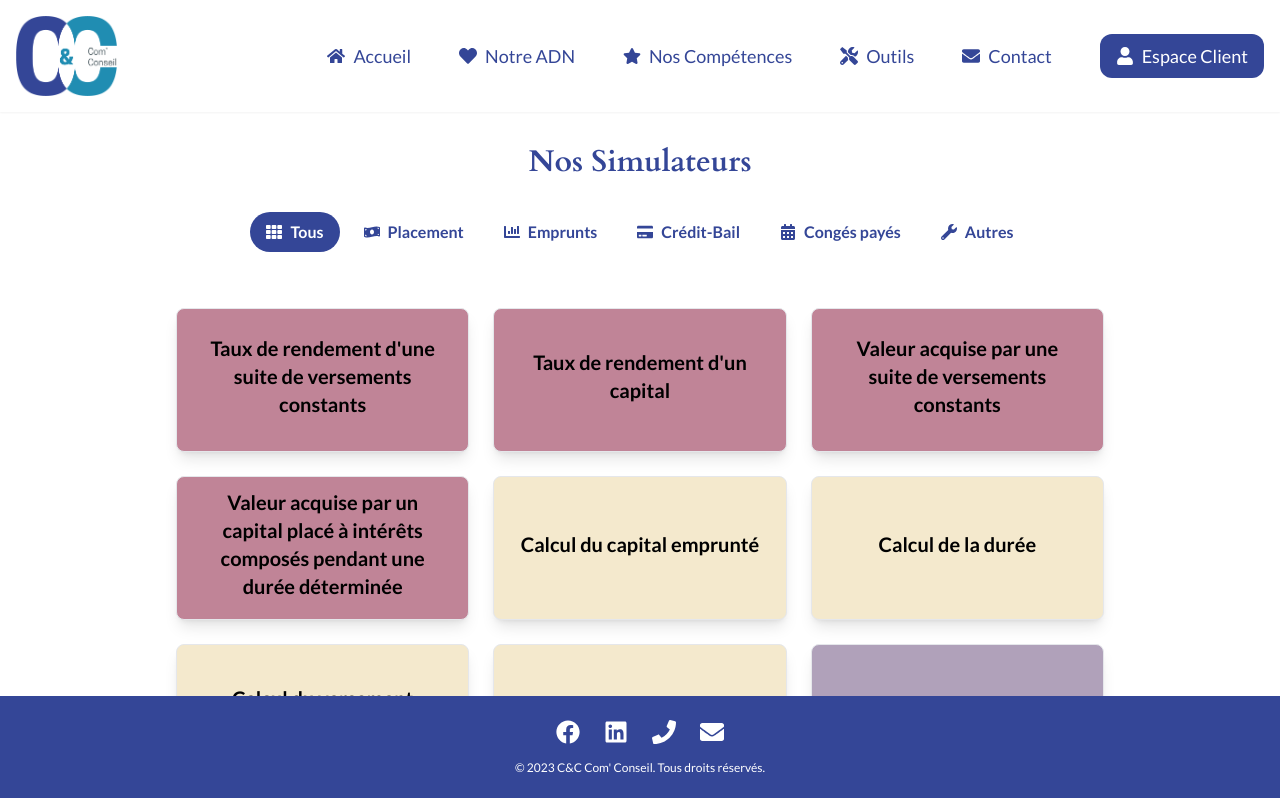
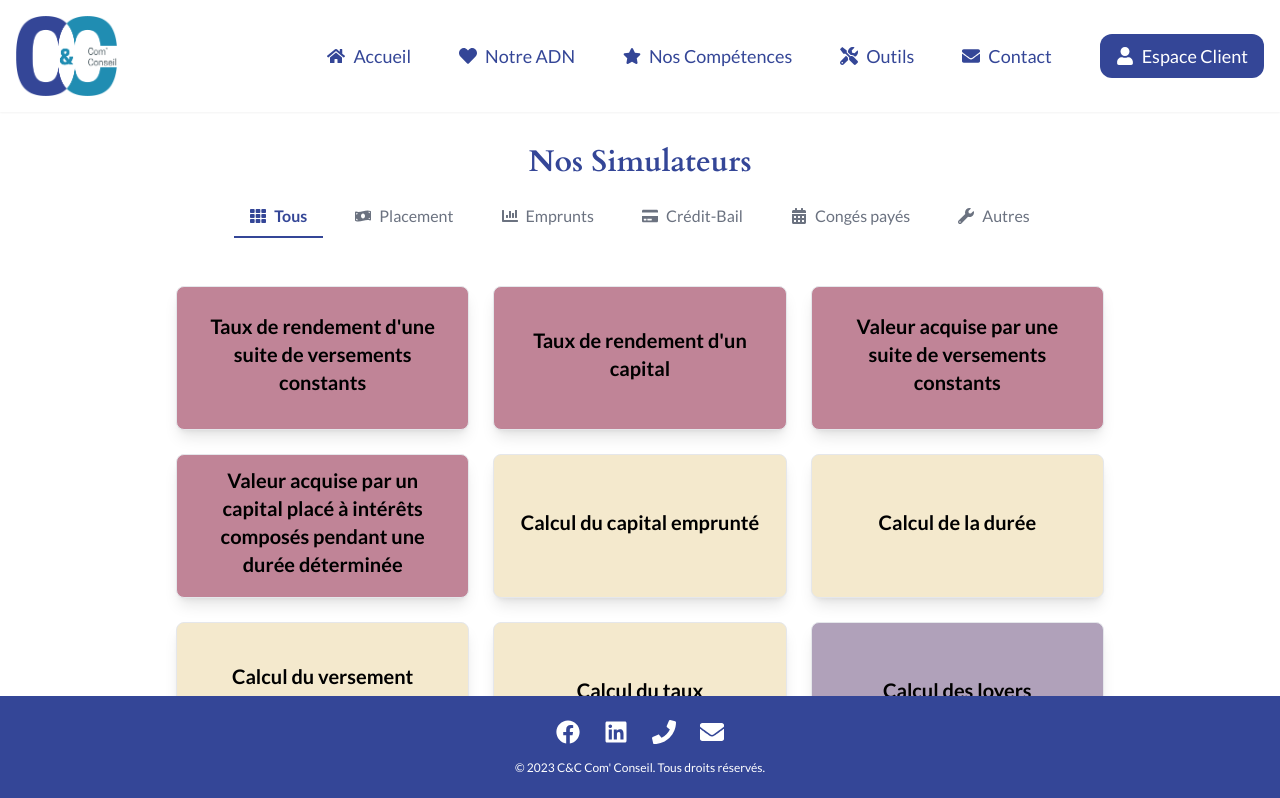
Before and after one commit to AntoineWtz/com-conseil, a React (Create React App) app: page /simulators in a window 1280 px wide. Shown: the top 798 px of the page. Built offline with nearby package versions, Linux system fonts and the light colour scheme.

Commit message:
edit framer motion

```diff
--- a/src/pages/Simulators.tsx
+++ b/src/pages/Simulators.tsx
@@ -3,6 +3,7 @@ import MainLayout from '../layouts/MainLayout';
 import { getSimulators, getCategories } from '../services/simulatorService';
 import { Simulator } from '../types';
 import SimulatorCard from '../components/SimulatorCard';
+import { motion, AnimatePresence } from 'framer-motion';
 import { FaTh, FaMoneyBillWave, FaChartBar, FaCreditCard, FaCalendarAlt, FaWrench } from 'react-icons/fa';
 
 const Simulators: React.FC = () => {
@@ -10,7 +11,6 @@ const Simulators: React.FC = () => {
     const [loading, setLoading] = useState<boolean>(true);
     const [categories, setCategories] = useState<string[]>([]);
     const [selectedCategory, setSelectedCategory] = useState<string | null>('Tous');
-    const [fade, setFade] = useState<boolean>(false);
 
     useEffect(() => {
         Promise.all([getSimulators(), getCategories()]).then(([simulatorData, categoryData]) => {
@@ -21,11 +21,7 @@ const Simulators: React.FC = () => {
     }, []);
 
     const handleCategoryChange = (category: string) => {
-        setFade(true);
-        setTimeout(() => {
         setSelectedCategory(category);
-            setFade(false);
-        }, 300);
     };
 
     const filteredSimulators = selectedCategory && selectedCategory !== 'Tous'
@@ -55,21 +51,23 @@ const Simulators: React.FC = () => {
         <MainLayout>
             <section className="mt-8">
                 <h2 className="text-3xl font-cardo text-[#344697] font-bold mb-4 text-center">Nos Simulateurs</h2>
-                <nav className="flex flex-wrap justify-center mt-8 mb-8">
-                    <ul className="flex flex-wrap justify-center space-x-2">
+                <div className="flex justify-center mb-8">
                     {categories.map(category => (
-                            <li
+                        <motion.button
                             key={category}
-                                className={`font-bold text-sm lg:text-base cursor-pointer mb-2 px-4 py-2 rounded-full flex items-center space-x-2 ${selectedCategory === category ? 'bg-[#344697] text-white' : ''} text-[#344697] hover:bg-blue-200 transition-colors duration-300`}
                             onClick={() => handleCategoryChange(category)}
+                            className={`px-4 py-2 mx-2 border-b-2 ${selectedCategory === category ? 'border-[#344697] text-[#344697] font-bold' : 'border-transparent text-gray-500'}`}
+                            whileTap={{ scale: 0.95 }}
+                            transition={{ type: "spring", stiffness: 300 }}
                         >
+                            <div className={`text-sm lg:text-base cursor-pointer rounded-full flex items-center space-x-2`}>
                                 {categoryIcons[category]}
                                 <span>{category}</span>
-                            </li>
+                            </div>
+                        </motion.button>
                     ))}
-                    </ul>
-                </nav>
-                <div className={`grid grid-cols-1 md:grid-cols-2 lg:grid-cols-3 gap-6 p-4 w-full sm:w-3/4 mx-auto transition-opacity duration-300 ${fade ? 'opacity-0' : 'opacity-100'}`}>
+                </div>
+                <div className="grid grid-cols-1 md:grid-cols-2 lg:grid-cols-3 gap-6 p-4 w-full sm:w-3/4 mx-auto">
                     {filteredSimulators.map(simulator => (
                         <SimulatorCard key={simulator.id} simulator={simulator} />
                     ))}
--- a/src/pages/UsefulLinks.tsx
+++ b/src/pages/UsefulLinks.tsx
@@ -2,6 +2,7 @@ import React, { useState } from 'react';
 import MainLayout from '../layouts/MainLayout';
 import { getLinks } from '../services/linkService';
 import { Link } from '../types';
+import { motion, AnimatePresence } from 'framer-motion';
 
 const UsefulLinks: React.FC = () => {
     const links = getLinks();
@@ -14,19 +15,34 @@ const UsefulLinks: React.FC = () => {
                 <h2 className="text-3xl font-cardo text-[#344697] font-bold mb-4 text-center">Sites Utiles</h2>
                 <div className="flex justify-center mb-8">
                     {categories.map(category => (
-                        <button
+                        <motion.button
                             key={category}
                             onClick={() => setActiveCategory(category)}
-                            className={`px-4 py-2 mx-2 border-b-2 ${activeCategory === category ? 'border-[#344697] text-[#344697] font-bold' : 'border-transparent'
+                            className={`px-4 py-2 mx-2 border-b-2 ${activeCategory === category ? 'border-[#344697] text-[#344697] font-bold' : 'border-transparent text-gray-500'
                                 }`}
+                            whileTap={{ scale: 0.95 }}
+                            transition={{ type: "spring", stiffness: 300 }}
                         >
                             {category}
-                        </button>
+                        </motion.button>
                     ))}
                 </div>
                 <div className="w-11/12 md:w-2/3 mx-auto">
+                    <AnimatePresence mode='wait'>
+                        <motion.div
+                            key={activeCategory}
+                            initial={{ opacity: 0, x: -20 }}
+                            animate={{ opacity: 1, x: 0 }}
+                            exit={{ opacity: 0, x: 20 }}
+                            transition={{ duration: 0.3 }}
+                        >
                             {links[activeCategory].map((link: Link, index: number) => (
-                        <div key={index} className="flex flex-col md:flex-row items-center border p-4 rounded-lg shadow-md mb-4 transition-transform transform hover:scale-95 duration-300">
+                                <motion.div
+                                    key={index}
+                                    className="flex flex-col md:flex-row items-center border p-4 rounded-lg shadow-md mb-4 transition-transform transform hover:scale-95 duration-300"
+                                    whileHover={{ scale: 1.05 }}
+                                    transition={{ type: "spring", stiffness: 300 }}
+                                >
                                     <img src={link.image} alt={link.name} className='h-36 w-36 object-contain md:mr-4 mb-2 md:mb-0' />
                                     <div className="text-center md:text-left">
                                         <a href={link.url} target="_blank" rel="noopener noreferrer" className="text-blue-500 hover:underline text-lg font-semibold">
@@ -34,8 +50,10 @@ const UsefulLinks: React.FC = () => {
                                         </a>
                                         <p className="mt-2">{link.description}</p>
                                     </div>
-                        </div>
+                                </motion.div>
                             ))}
+                        </motion.div>
+                    </AnimatePresence>
                 </div>
             </section>
         </MainLayout>
--- a/src/services/simulatorService.ts
+++ b/src/services/simulatorService.ts
@@ -39,13 +39,13 @@ export const getSimulators = (): Promise<Simulator[]> => {
     });
 };
 
-export const getSimulatorById = (id: number): Promise<Simulator | undefined> => {
-    return new Promise((resolve) => {
-        setTimeout(() => {
-            resolve(simulators.find(sim => sim.id === id));
-        }, 0);
-    });
-};
+// export const getSimulatorById = (id: number): Promise<Simulator | undefined> => {
+//     return new Promise((resolve) => {
+//         setTimeout(() => {
+//             resolve(simulators.find(sim => sim.id === id));
+//         }, 0);
+//     });
+// };
 
 export const getCategories = (): Promise<string[]> => {
     return new Promise((resolve) => {
```
Lines whose indentation alone changed are shown as unchanged.
